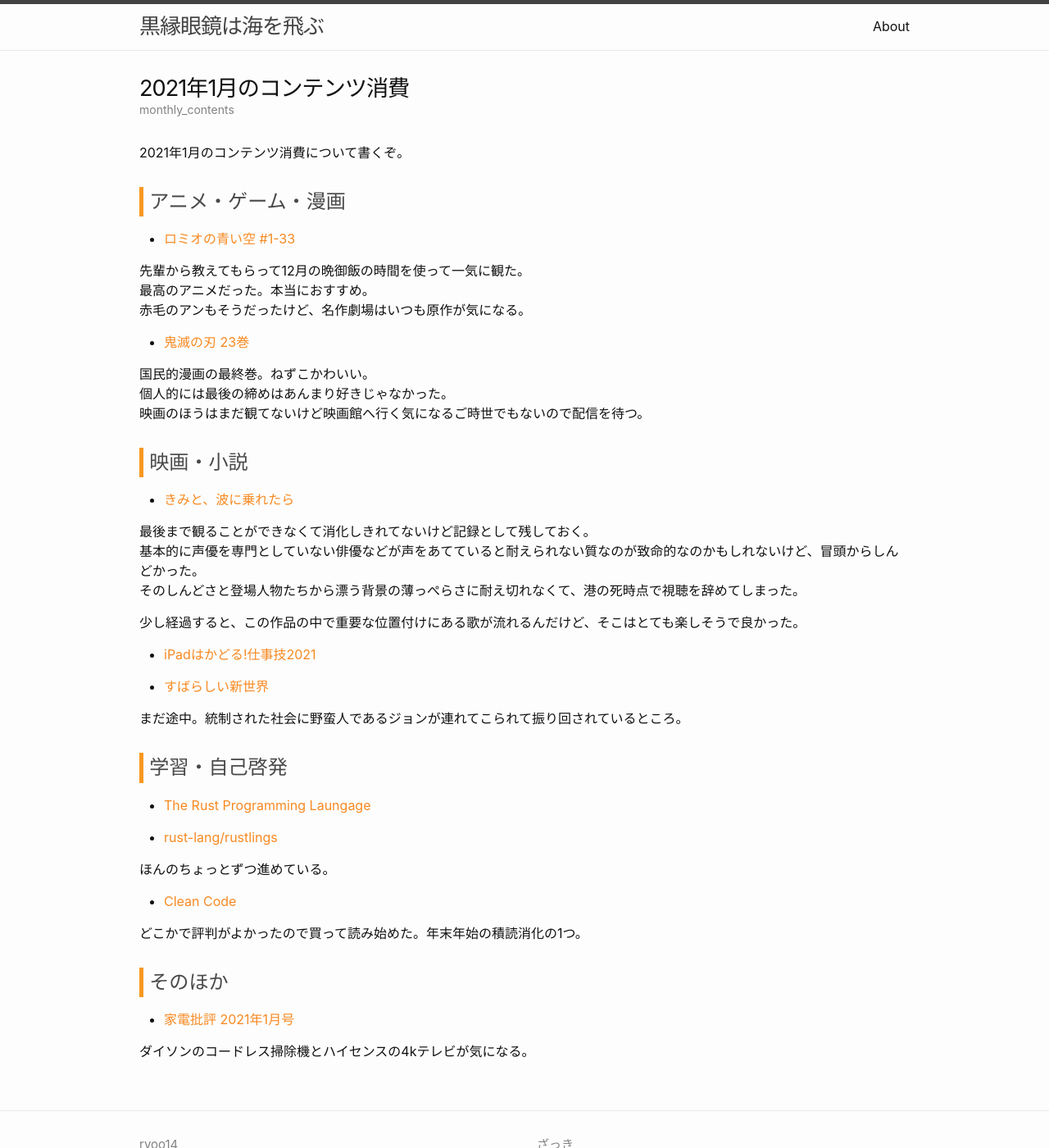
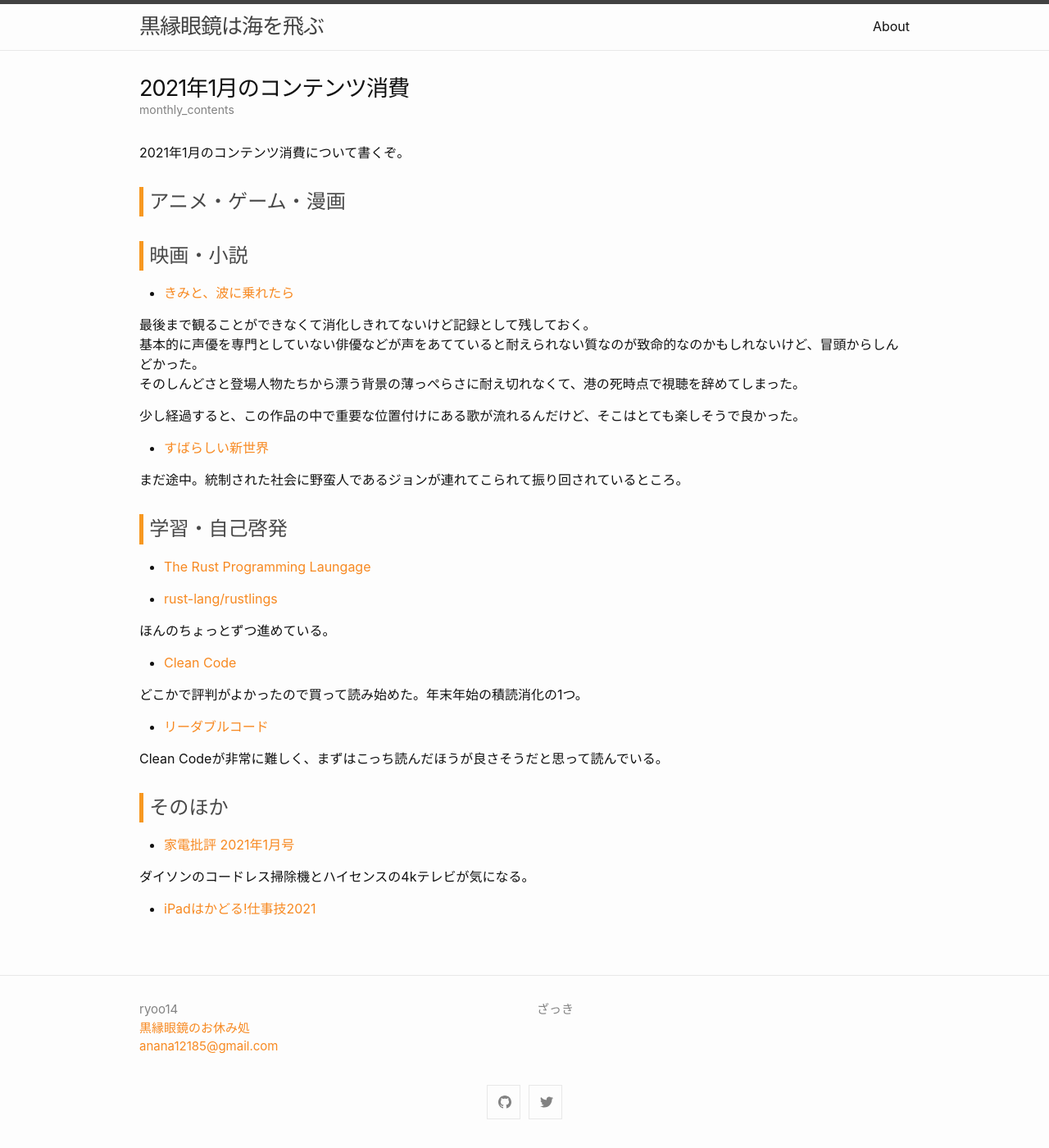
Before and after one commit to ryoo14/blog_ryoo_cc, a Jekyll site: the page built from 2021-01-31-montyly_contents.md, in a window 1280 px wide and 1400 px high. Shown: the whole window at 82% size. Built offline with Jekyll 4.4.1, drawn with Linux system fonts in a browser that asks for light colours.

Commit message:
20200109

```diff
--- a/2021-01-31-montyly_contents.md
+++ b/2021-01-31-montyly_contents.md
@@ -8,17 +8,6 @@ categories: monthly_contents
 
 ## アニメ・ゲーム・漫画
 
-- [ロミオの青い空 #1-33](https://amzn.to/3nRGYLY)
-
-先輩から教えてもらって12月の晩御飯の時間を使って一気に観た。
-最高のアニメだった。本当におすすめ。
-赤毛のアンもそうだったけど、名作劇場はいつも原作が気になる。
-
-- [鬼滅の刃 23巻](https://amzn.to/2Mjfjpz)
-
-国民的漫画の最終巻。ねずこかわいい。
-個人的には最後の締めはあんまり好きじゃなかった。
-映画のほうはまだ観てないけど映画館へ行く気になるご時世でもないので配信を待つ。
 
 ## 映画・小説
 
@@ -30,7 +19,6 @@ categories: monthly_contents
 
 少し経過すると、この作品の中で重要な位置付けにある歌が流れるんだけど、そこはとても楽しそうで良かった。
 
-- [iPadはかどる!仕事技2021](https://amzn.to/356S8oF)
 
 - [すばらしい新世界](https://amzn.to/3lavsJu)
 
@@ -48,8 +36,15 @@ categories: monthly_contents
 
 どこかで評判がよかったので買って読み始めた。年末年始の積読消化の1つ。
 
+- [リーダブルコード](https://amzn.to/38qPyvO)
+
+Clean Codeが非常に難しく、まずはこっち読んだほうが良さそうだと思って読んでいる。
+
+
 ## そのほか
 
 - [家電批評 2021年1月号](https://amzn.to/3aMqelG)
 
 ダイソンのコードレス掃除機とハイセンスの4kテレビが気になる。
+
+- [iPadはかどる!仕事技2021](https://amzn.to/356S8oF)
```
